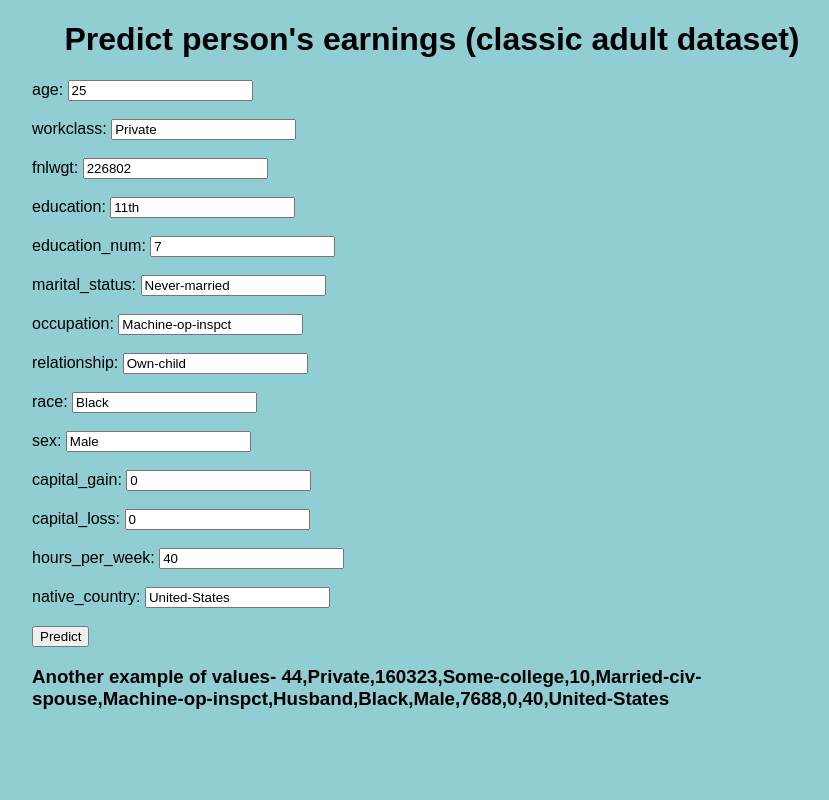
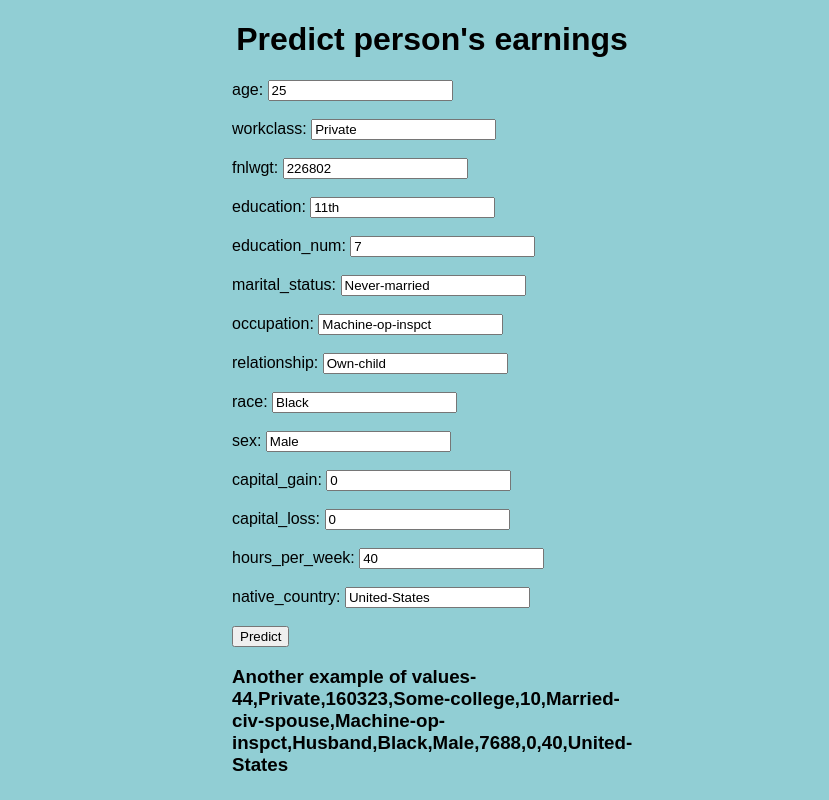
Before and after one commit to DayaUdgiri/earning-prediction-xgboost, a Flask app: page / in a window 1280 px wide. Shown: the whole page, without its empty margins (208-1037 px from the left). Run offline with Flask 2, Linux system fonts and the light colour scheme.

Commit message:
updated main.css and index.html

```diff
--- a/static/css/main.css
+++ b/static/css/main.css
@@ -5,7 +5,7 @@ body, html {
 
 .content {
     margin: 0 auto;
-    width: 800px;
+    width: 400px;
 }
 
 table, td, th {
--- a/templates/index.html
+++ b/templates/index.html
@@ -8,7 +8,7 @@
 
 {% block body %}
 <div class="content">
-    <h1 style="text-align: center">Predict person's earnings (classic adult dataset)</h1>
+    <h1 style="text-align: center">Predict person's earnings</h1>
 
     <div class="form">
         <form action="/predict" method="POST">
```
